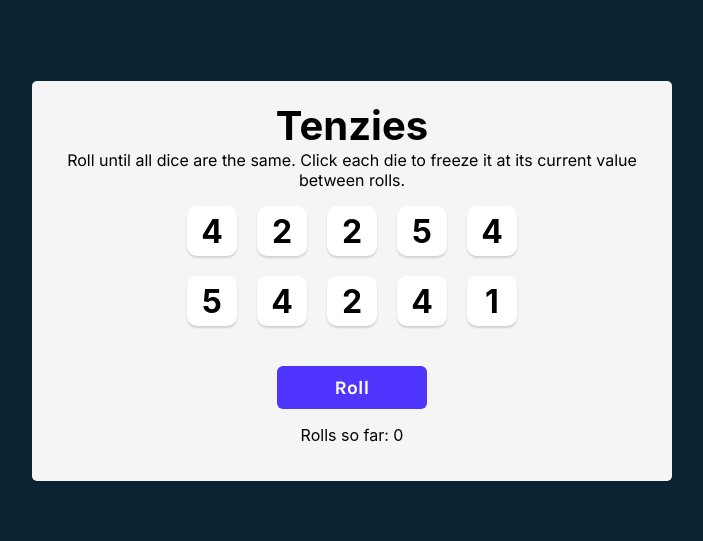
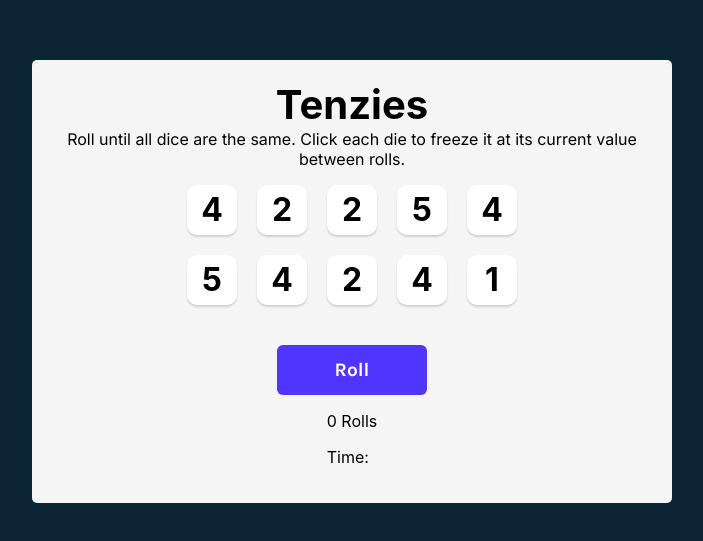
Before and after one commit to savnnaka/react-tenzies, a React (Create React App) app: page / in a window 1280 px wide. Shown: the part 119-660 px from the top of the page, without its empty margins (288-991 px from the left). Built offline with nearby package versions, Linux system fonts and the light colour scheme.

Commit message:
track rolls (2)

```diff
--- a/public/style.css
+++ b/public/style.css
@@ -14,7 +14,7 @@ body {
 
 main {
     background-color: #F5F5F5;
-    height: 50vh; /*problem for small screens*/
+    min-height: 400px; /*problem for small screens*/
     width: 50vw;
     border-radius: 5px;
     padding: 20px;
--- a/src/App.js
+++ b/src/App.js
@@ -83,7 +83,10 @@ function App() {
           {diceElements}
         </div>
         <button className="roll-button" onClick={rollDice}> {tenzies ? "New Game" : "Roll"}</button>
-        <p>Rolls so far: {rolls}</p>
+        <div>
+          <p>{rolls} Rolls</p>
+          <p>Time: </p>
+        </div>
       </main>
     </div>
   );
```
